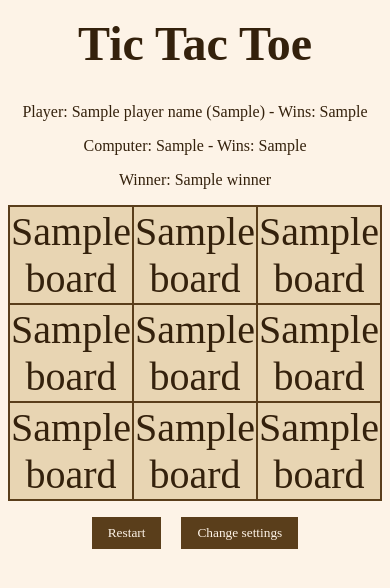
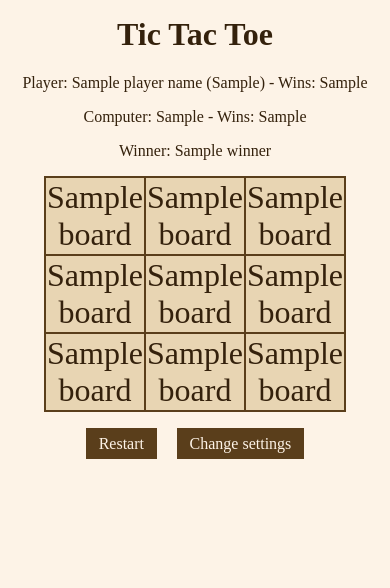
Before and after one commit to donmorazemo/Games, a Flask app: template TicTacToe/templates/index.html in a window 390 px wide. Shown: the top 588 px of the page. Run offline with Flask 3, Linux system fonts and the light colour scheme; the template is opened without the code that fills it: most values are stand-ins (such as "Sample title", 1, 10 or a date in 2020).

Commit message:
Improve mobile detection; add responsive keywords and update tests

```diff
--- a/TicTacToe/app.py
+++ b/TicTacToe/app.py
@@ -36,6 +36,14 @@ def index():
     elif game.check_win("O"):
         winner = "O"
 
+    # detect mobile user agent so template can adjust layout
+    mobile = False
+    ua = request.user_agent
+    # flask user agent parser may not mark every phone; also check for common indicators
+    low = ua.string or ""
+    if (hasattr(ua, "is_mobile") and ua.is_mobile) or any(keyword in low for keyword in ["Mobile", "iPhone", "Android", "iPad"]):
+        mobile = True
+
     # if board no longer has a winner, clear the processed flag so next win counts
     if not winner and "winner_processed" in session:
         session.pop("winner_processed")
@@ -59,6 +67,7 @@ def index():
         computer_symbol=session.get("computer_symbol"),
         player_wins=session.get("player_wins", 0),
         computer_wins=session.get("computer_wins", 0),
+        mobile=mobile,
     )
 
 
--- a/TicTacToe/templates/index.html
+++ b/TicTacToe/templates/index.html
@@ -2,6 +2,7 @@
 <html lang="en">
 <head>
     <meta charset="utf-8">
+    <meta name="viewport" content="width=device-width, initial-scale=1.0">
     <title>Tic Tac Toe</title>
     <style>
         /* medieval parchment background & font */
@@ -31,9 +32,15 @@
             cursor: pointer;
         }
         button:hover { background-color: #4a3317; }
+        /* responsive adjustments */
+        @media (max-width: 600px) {
+            h1 { font-size: 2rem; }
+            td { width: 50px; height: 50px; font-size: 2rem; }
+            button { padding: 0.4rem 0.8rem; font-size: 1rem; }
+        }
     </style>
 </head>
-<body>
+<body class="{% if mobile %}mobile{% endif %}">
     <h1>Tic Tac Toe</h1>
     <p>Player: {{ player_name }} ({{ player_symbol }}) - Wins: {{ player_wins }}</p>
     <p>Computer: {{ computer_symbol }} - Wins: {{ computer_wins }}</p>
```
Also changed, not shown: TicTacToe/tests/test_app.py (+9 -0 lines).
